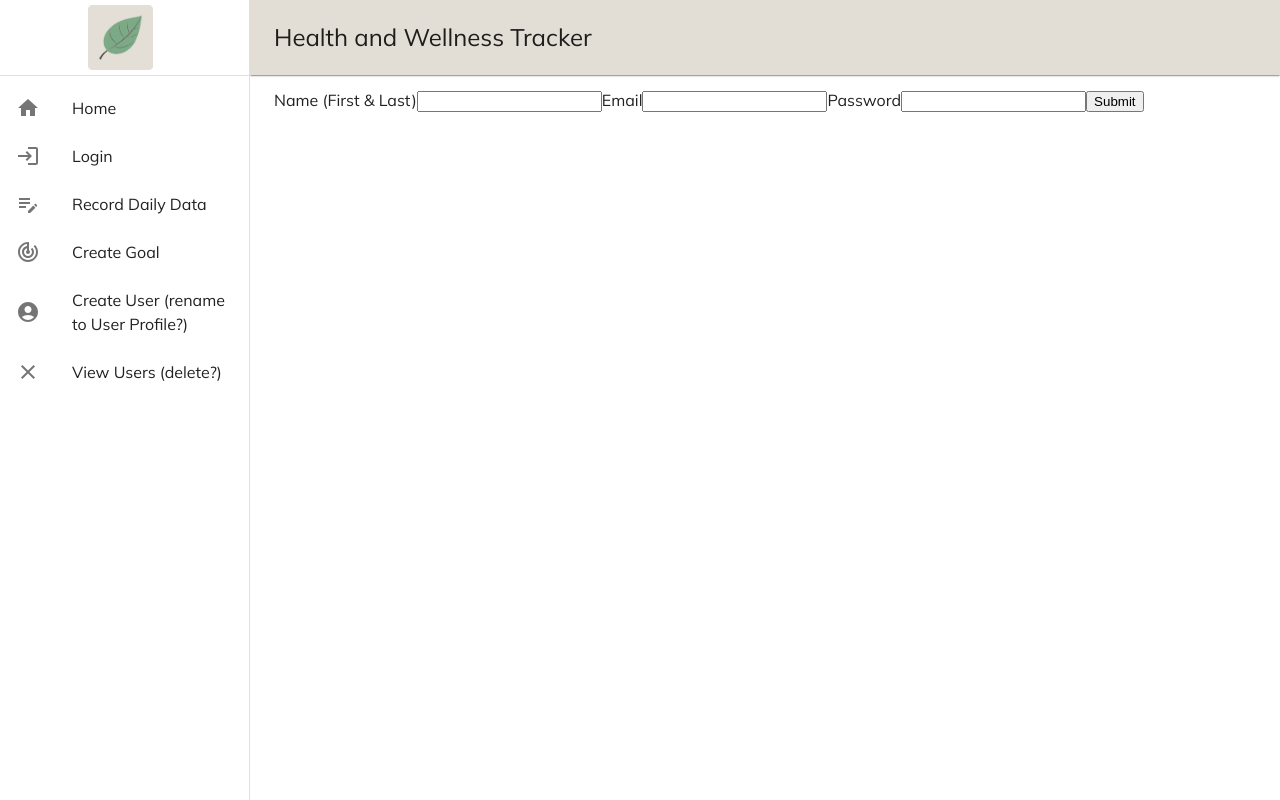
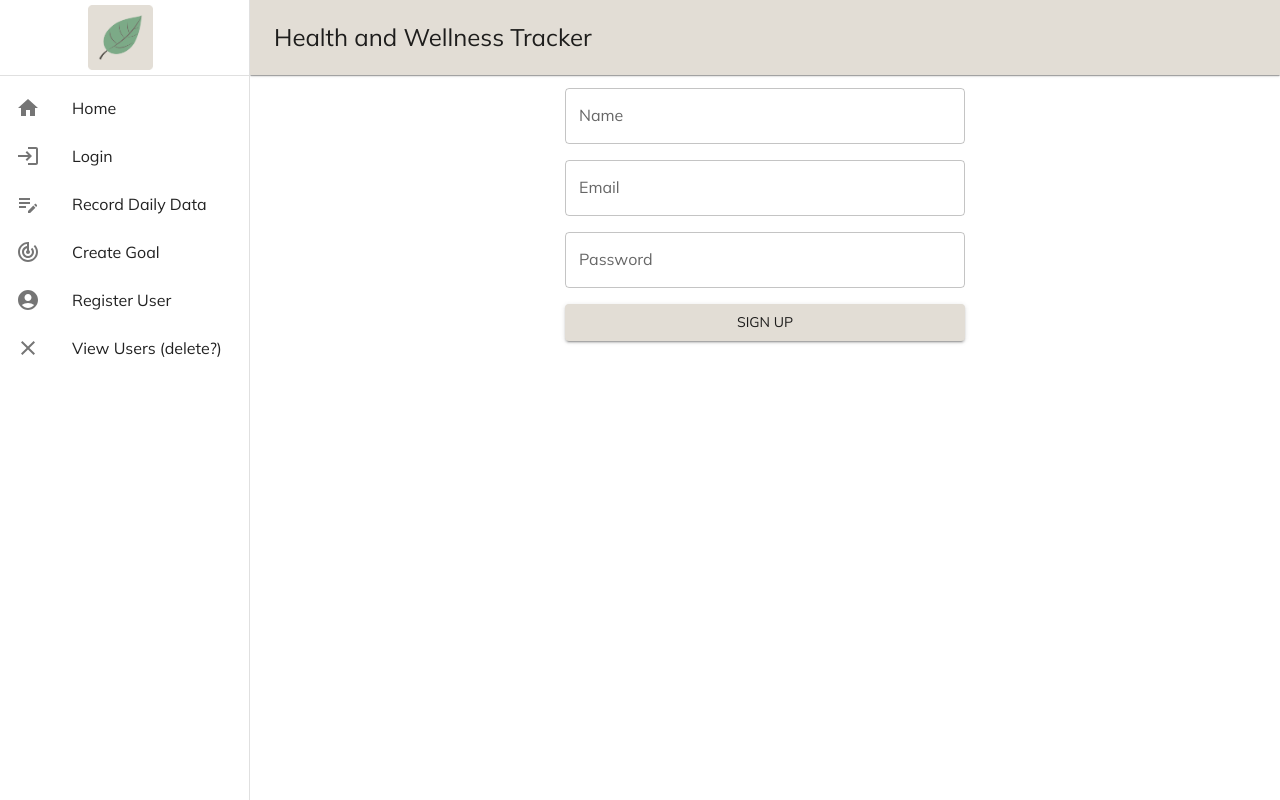
Before and after one commit to totallynotcory/CS763-Project, a React (Create React App) app in the folder code/client/: page /create-user in a window 1280 px wide. Built offline with nearby package versions, Linux system fonts and the light colour scheme.

Commit message:
apply mui styling to register user

```diff
--- a/code/client/src/App.js
+++ b/code/client/src/App.js
@@ -105,7 +105,7 @@ function App() {
           <ListItem disablePadding>
             <ListItemButton component={Link} to="/create-user">
               <ListItemIcon> <AccountCircleIcon /> </ListItemIcon>
-              <ListItemText primary="Create User (rename to User Profile?)" />
+              <ListItemText primary="Register User" />
             </ListItemButton>
           </ListItem>
 
--- a/code/client/src/components/CreateUser.js
+++ b/code/client/src/components/CreateUser.js
@@ -3,11 +3,12 @@
 import { useState } from 'react'
 import apiClient from '../services/apiClient.js';
 
+import { Box, TextField, Button } from "@mui/material";
+
 function CreateUser() {
 
   // State for form input values
   const [formData, setFormData] = useState({
-    userId: '',
     name: '',
     email: '',
     passwordHashed: ''
@@ -26,43 +27,56 @@ function CreateUser() {
   const handleSubmit = async (event) => {
     event.preventDefault(); // Prevent default form submission behavior (e.g. page reload)
     try {
-      await apiClient.post('/create-user', formData);
+      // console.log('Data before posting:', formData);
+      await apiClient.post('/create-user', formData)
+      ;
     } catch (error) {
       console.error('Error creating user:', error);
     }
   };
 
   return (
-    <form onSubmit={handleSubmit}>
-
-      <label>Name (First & Last)</label>
-      <input
-        type="text"
+    <Box
+      component="form"
+      onSubmit={handleSubmit} // Attach the handleSubmit function to onSubmit
+      sx={{
+        display: 'flex',
+        flexDirection: 'column',
+        gap: 2, // Space between inputs
+        width: '400px',
+        margin: '0 auto', // Center form horizontally
+      }}
+      noValidate
+      autoComplete="off"
+    >
+      <TextField
+        label="Name"
         name="name"
+        variant="outlined"
         value={formData.name}
-        onChange={handleChange}
+        onChange={handleChange} // Attach the handleChange function
       />
 
-      <label>Email</label>
-      <input
-        type="text"
+      <TextField
+        label="Email"
         name="email"
+        variant="outlined"
         value={formData.email}
         onChange={handleChange}
       />
-
-      <label>Password</label>
-      <input
-        type="text"
+      <TextField
+        label="Password"
         name="passwordHashed"
+        type="password" // typed values will be hidden
+        variant="outlined"
         value={formData.passwordHashed}
         onChange={handleChange}
       />
 
-      <button type="submit">Submit</button>
-    </form>
+      <Button type="submit" variant="contained"> Sign Up </Button>
+
+    </Box>
   )
-
 }
 
 export default CreateUser
```
